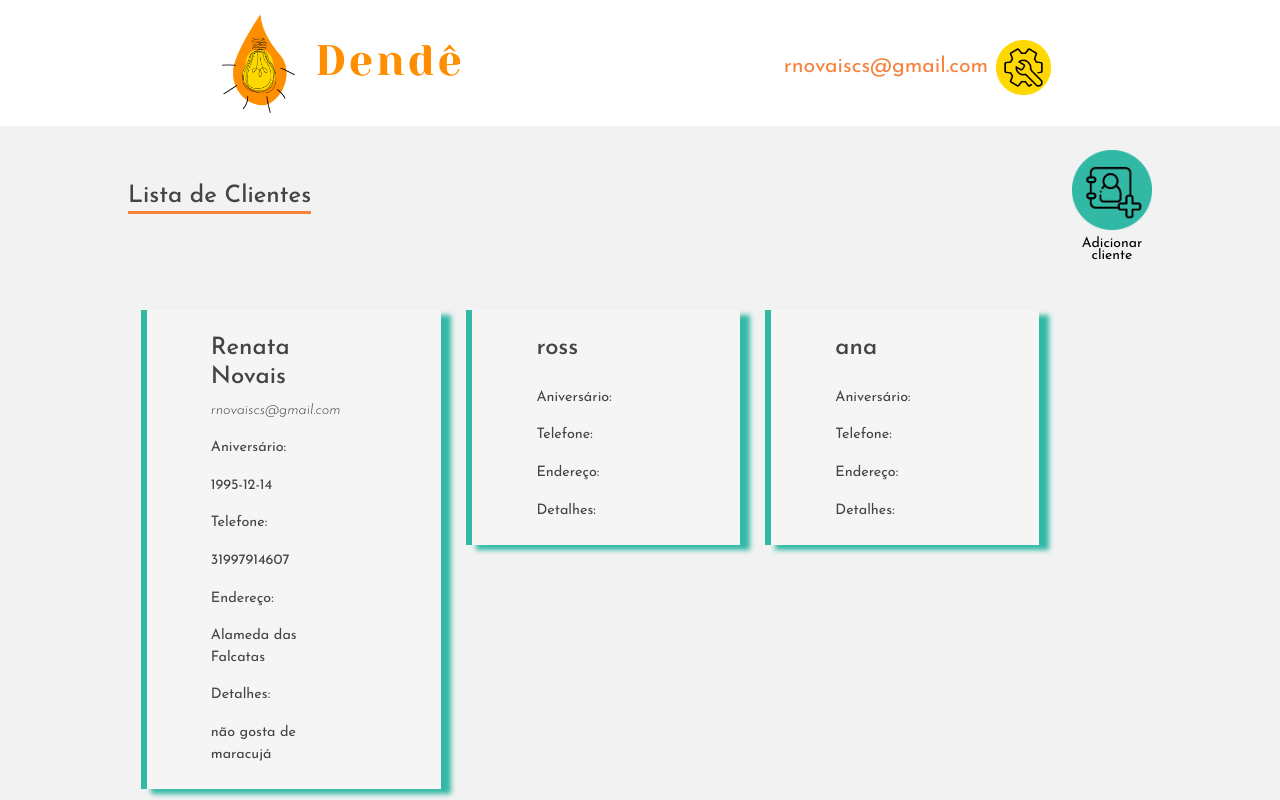
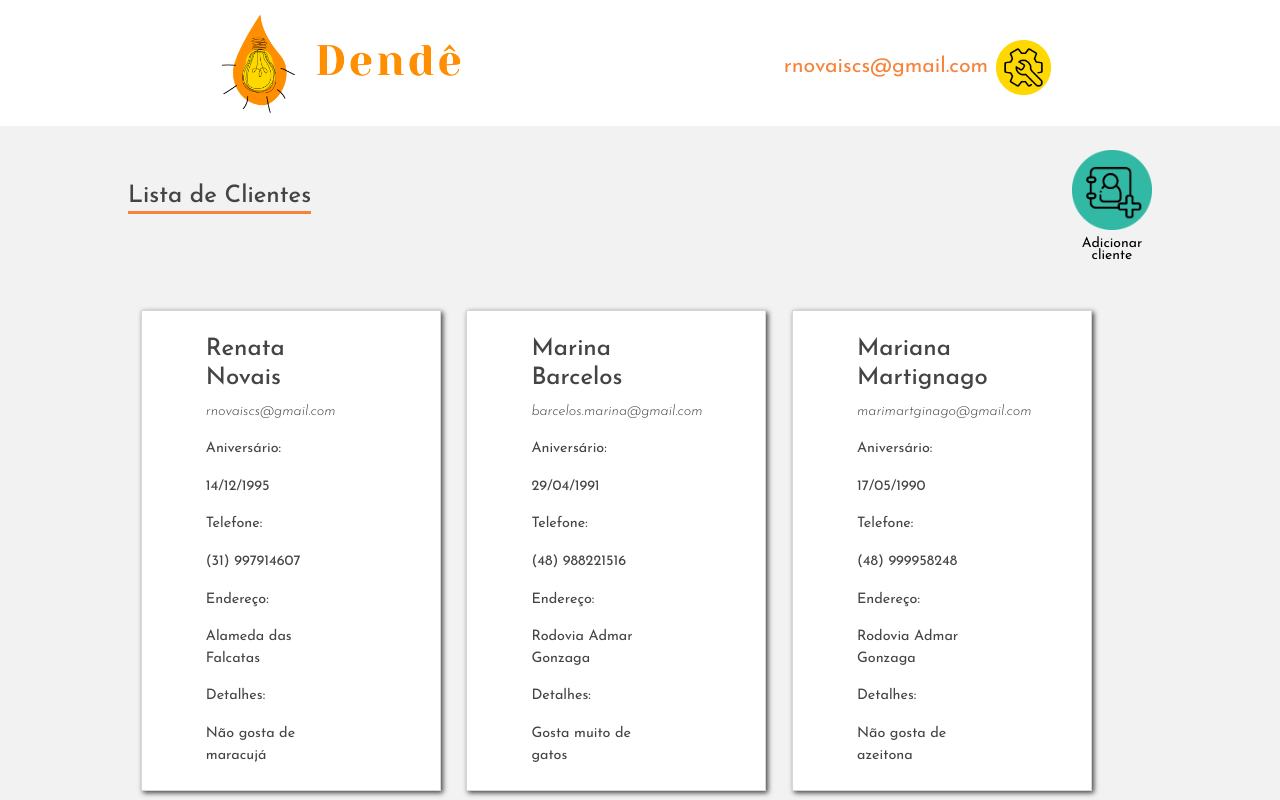
Before and after one commit to renatanovais/dende, a React (Create React App) app in the folder dende-megahack/: page /clientes in a window 1280 px wide. Shown: the top 800 px of the page. Built offline with nearby package versions, Linux system fonts and the light colour scheme.

Commit message:
começando a mexer nos clientes mas vou parar pra dar pull

```diff
--- a/dende-megahack/src/css/clients.css
+++ b/dende-megahack/src/css/clients.css
@@ -1,61 +1,15 @@
 :root {
+  --amarelo-dende: #ffd800;
+  --azul-dende: #609bd2;
+  --cinza-borda: #d6d6d6;
+  --cinza-texto: #444444;
+  --cinza-fundo: #f2f2f2;
   --laranja-dende: #f6833c;
-  --azul-dende: #609bd2;
+  --laranja-dende-transparent: #fcd1b6;
   --verde-dende: #31b9a5;
   --verde-dois-dende: #61c190;
-  --amarelo-dende: #ffd800;
-  --cinza-claro: #e5e5e5;
-  --laranja-dende-transparent: #fcd1b6;
 }
 
-a {
-  color: black;
-}
-
-a:hover {
-  color: gray;
-  text-decoration: none;
-}
-
-body {
-  margin: 0 auto;
-  /* text-align: center; */
-  font-size: 14pt;
-}
-
-h1, h2 {
-  padding-top: 2vh;
-}
-
-.button-laranja {
-  background-color: var(--laranja-dende);
-  border-color: var(--laranja-dende);
-  height: 3em;
-  margin-bottom: 2em;
-}
-
-.button-laranja:hover {
-  background-color: var(--verde-dende);
-  border-color: var(--verde-dende);
-  height: 3em;
-  margin-bottom: 2em;
-}
-
-.button-verde {
-  background-color: var(--verde-dende);
-  border-color: var(--verde-dende);
-  color: black;
-  font-size: 16pt;
-}
-
-.button-verde:hover {
-  background-color: var(--laranja-dende);
-  border-color: var(--laranja-dende);
-  color: gray;
-  margin-bottom: 2em;
-}
-
-/* INICIO PAG CADASTRAR CLIENTE */
 /* CLASSES REAPROVEITADAS DO CADASTRAR ENCOMENDA:
 className="add-order-container"
 className="label-form" */
@@ -82,9 +36,9 @@ className="add-button-calendar";
 }
 
 .client-card {
-  background-color: whitesmoke;
-  box-shadow: 10px 5px 5px var(--verde-dende);
-  border-left: 6px solid var(--verde-dende);
+  background-color: white;
+  border: solid 1px var(--cinza-borda);
+  box-shadow: 2px 2px 5px var(--cinza-texto);
   display: flex;
   font-size: 0.9rem;
   font-family: 'Josefin Sans', sans-serif;;
--- a/dende-megahack/src/css/orders.css
+++ b/dende-megahack/src/css/orders.css
@@ -8,54 +8,6 @@
   --laranja-dende-transparent: #fcd1b6;
   --verde-dende: #31b9a5;
   --verde-dois-dende: #61c190;
-}
-
-a {
-  color: black;
-}
-
-a:hover {
-  color: gray;
-  text-decoration: none;
-}
-
-body {
-  margin: 0 auto;
-  /* text-align: center; */
-  font-size: 14pt;
-}
-
-h1,
-h2 {
-  padding-top: 2vh;
-}
-
-.button-laranja {
-  background-color: var(--laranja-dende);
-  border-color: var(--laranja-dende);
-  height: 3em;
-  margin-bottom: 2em;
-}
-
-.button-laranja:hover {
-  background-color: var(--verde-dende);
-  border-color: var(--verde-dende);
-  height: 3em;
-  margin-bottom: 2em;
-}
-
-.button-verde {
-  background-color: var(--verde-dende);
-  border-color: var(--verde-dende);
-  color: black;
-  font-size: 16pt;
-}
-
-.button-verde:hover {
-  background-color: var(--laranja-dende);
-  border-color: var(--laranja-dende);
-  color: gray;
-  margin-bottom: 2em;
 }
 
 /* CSS AGENDA DE ENCOMENDAS */
@@ -166,7 +118,6 @@ h2 {
 /* INICIO PAG ADD ENCOMENDA (ORDER) */
 .add-order-container {
   display: flex;
-  font-family: 'Josefin Sans', sans-serif;
   font-size: 16px;
   flex-flow: column;
   margin: 2vh auto;
--- a/dende-megahack/src/redux/reducers/clientsReducer.js
+++ b/dende-megahack/src/redux/reducers/clientsReducer.js
@@ -1,13 +1,39 @@
 import { SAVE_CLIENT } from '../actions';
 
 const initialState = {
-  clients: [{name:"Renata Novais",
-  birthday:"1995-12-14",
-  phone:"31997914607",
-  email:"rnovaiscs@gmail.com",
-  address:"Alameda das Falcatas",
-  observations:"não gosta de maracujá",
-  registryDate:"2020-09-06T18:10"}, {name: 'ross'}, {name: 'ana'}, {name: 'bill'}, {name: 'bianca'}, {name: 'beatriz'}],
+  clients: [{
+    name: "Renata Novais",
+    birthday: "14/12/1995",
+    phone: "(31) 997914607",
+    email: "rnovaiscs@gmail.com",
+    address: "Alameda das Falcatas",
+    observations: "Não gosta de maracujá",
+    registryDate: "06/09/2020"
+  }, {
+    name: "Marina Barcelos",
+    birthday: "29/04/1991",
+    phone: "(48) 988221516",
+    email: "barcelos.marina@gmail.com",
+    address: "Rodovia Admar Gonzaga",
+    observations: "Gosta muito de gatos",
+    registryDate: "06/09/2020"
+  }, {
+    name: "Mariana Martignago",
+    birthday: "17/05/1990",
+    phone: "(48) 999958248",
+    email: "marimartginago@gmail.com",
+    address: "Rodovia Admar Gonzaga",
+    observations: "Não gosta de azeitona",
+    registryDate: "06/09/2020"
+  }, {
+    name: "Natália Macedo",
+    birthday: "05/07/1992",
+    phone: "(31) 99990000",
+    email: "natmacedo@gmail.com",
+    address: "Savassi",
+    observations: "Sua data de aniversário tá errada",
+    registryDate: "06/09/2020"
+  }],
 };
 
 export function clientsReducer(state = initialState, action) {
```
